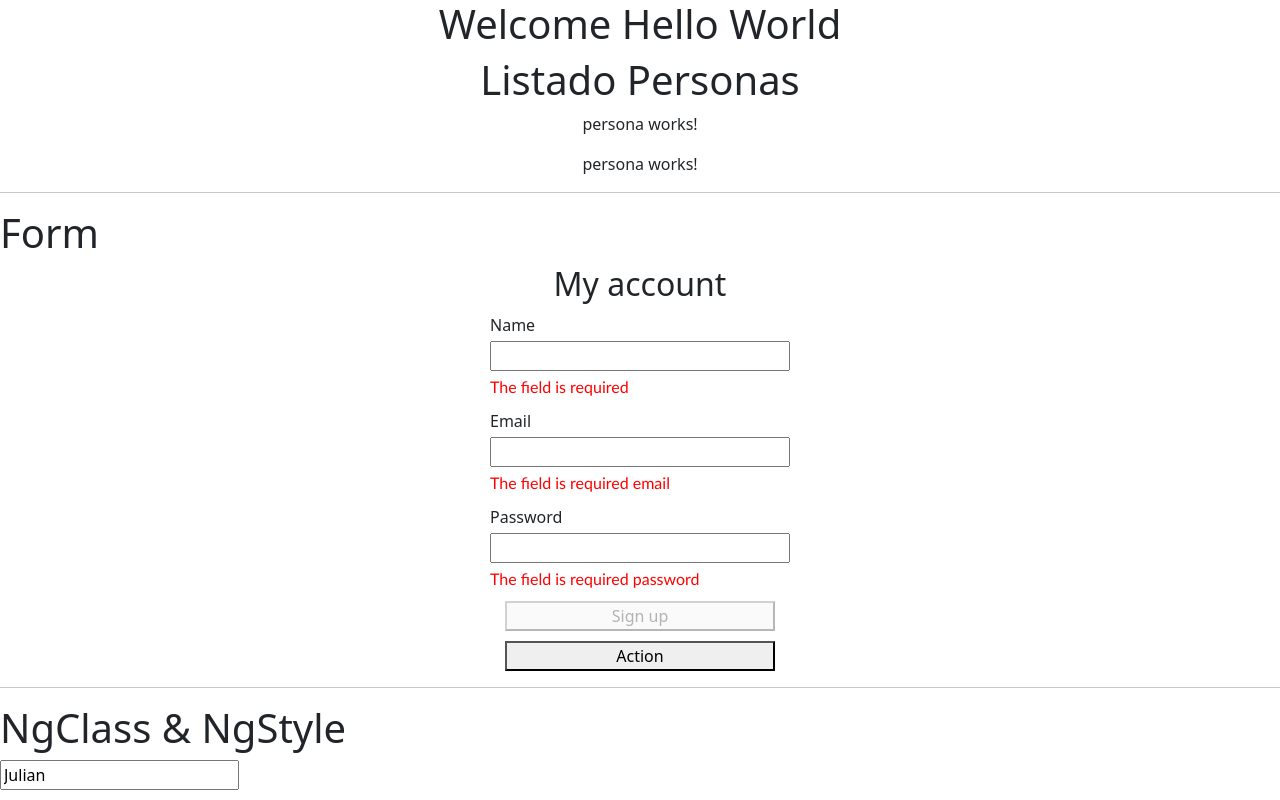
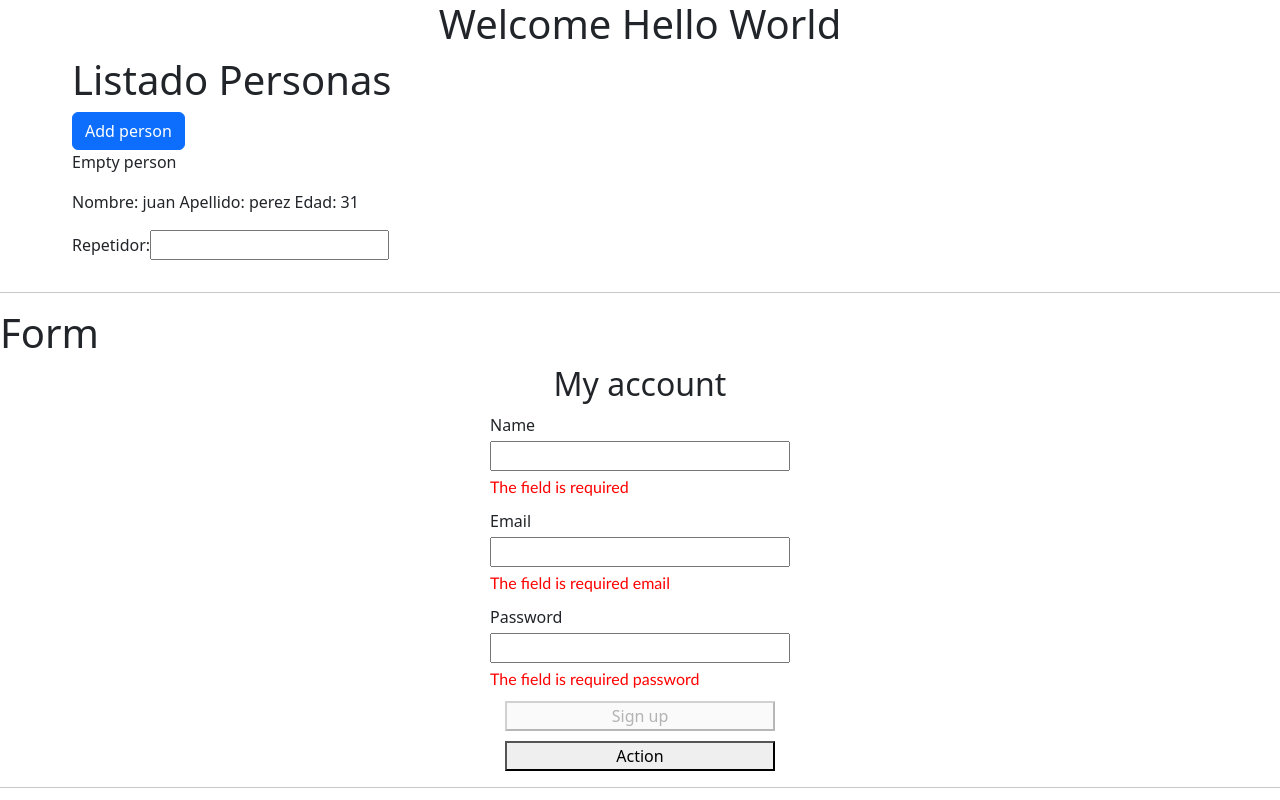
Before and after one commit to julianf-dev/angular-fundamentals, an Angular app: page / in a window 1280 px wide. Shown: the top 800 px of the page. Built offline with nearby package versions, Linux system fonts and the light colour scheme.

Commit message:
interpolation and event biding

```diff
--- a/package.json
+++ b/package.json
@@ -3,7 +3,7 @@
   "version": "0.0.0",
   "scripts": {
     "ng": "ng",
-    "start": "ng serve",
+    "start": "ng serve -o",
     "build": "ng build",
     "watch": "ng build --watch --configuration development",
     "test": "ng test"
--- a/src/app/persona/persona.component.html
+++ b/src/app/persona/persona.component.html
@@ -1 +1,11 @@
-<p>persona works!</p>
+<p>
+  Nombre: {{name}}
+  Apellido: {{lastname}}
+  Edad: {{getEdad() + 2}}
+</p>
+
+<div (keyup)="0">
+  <label>Repetidor: </label>
+  <input type="text"  #entrada />
+  <p>{{ entrada.value }}</p>
+</div>
--- a/src/app/persona/persona.component.ts
+++ b/src/app/persona/persona.component.ts
@@ -1,15 +1,21 @@
-import { Component, OnInit } from '@angular/core';
+import { Component } from '@angular/core';
 
 @Component({
   selector: 'app-persona',
   templateUrl: './persona.component.html',
   styleUrls: ['./persona.component.scss']
 })
-export class PersonaComponent implements OnInit {
+export class PersonaComponent {
 
-  constructor() { }
+   /* Interpolation*/
+   name:string = 'juan';
+   lastname:string = 'perez';
+   private edad: number = 29;
 
-  ngOnInit(): void {
-  }
+   getEdad():number{
+    return this.edad
+   }
+
+
 
 }
--- a/src/app/personas/personas.component.html
+++ b/src/app/personas/personas.component.html
@@ -1,3 +1,10 @@
-<h1>Listado Personas</h1>
-<app-persona></app-persona>
-<app-persona></app-persona>
+<div class="container text-start g-1">
+  <div class="row">
+    <div class="col">
+      <h1>Listado Personas</h1>
+      <button class="btn btn-primary" [disabled]="disabled" (click)="getPerson()">Add person</button>
+      <p>{{mensaje}}</p>
+      <app-persona></app-persona>
+    </div>
+  </div>
+</div>
--- a/src/app/personas/personas.component.ts
+++ b/src/app/personas/personas.component.ts
@@ -6,5 +6,10 @@ import { Component } from "@angular/core";
   styleUrls: ['./personas.component.scss']
 })
 export class PersonasComponent {
+  disabled = false;
+  mensaje = 'Empty person'
 
+  getPerson(){
+    this.mensaje = 'Person add sucessly'
+  }
 }
```
Also changed, not shown: 1 other file (tests, documents, lock files or other folders).
